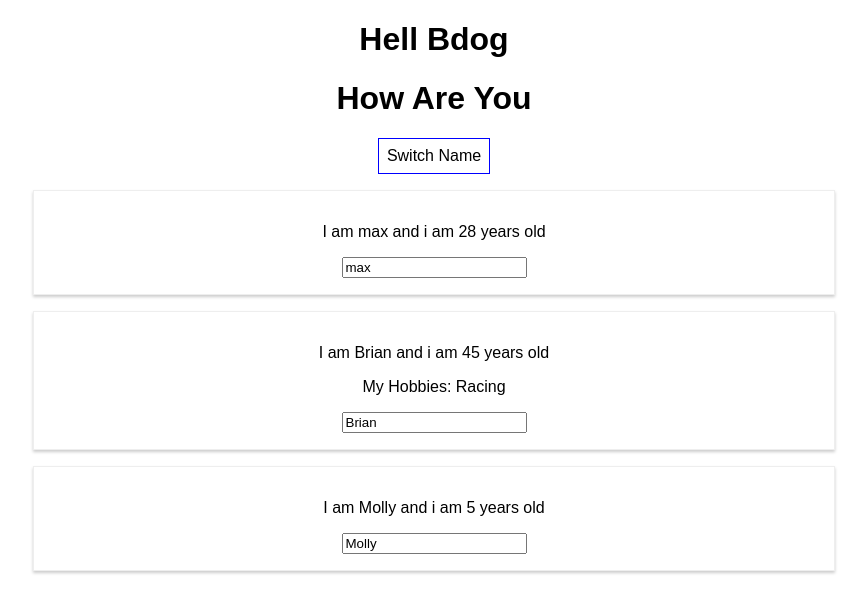
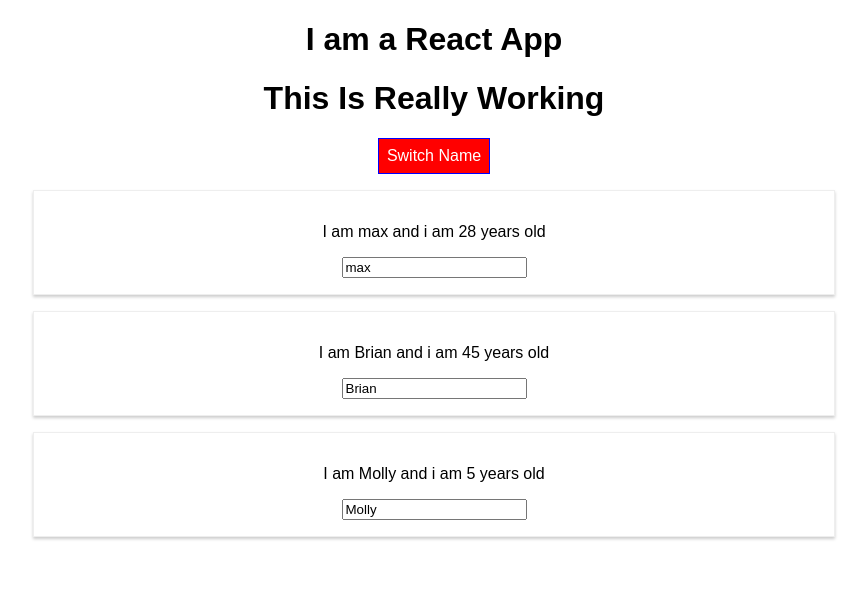
Before and after one commit to bdog72/burger, a React app: page / in a window 1280 px wide. Both pictures are taken after a click on the button "Switch Name". Shown: the whole page, without its empty margins (206-1073 px from the left). Built offline with nearby package versions, Linux system fonts and the light colour scheme; some packages are replaced by stand-ins of ours.

Commit message:
working on some styling

```diff
--- a/package.json
+++ b/package.json
@@ -31,8 +31,10 @@
     "html-webpack-plugin": "^2.30.1",
     "node-sass": "^4.6.1",
     "postcss-loader": "^2.0.8",
+    "radium": "^0.19.6",
     "raw-loader": "^0.5.1",
     "react": "^16.1.0",
+    "react-bootstrap": "^0.31.5",
     "react-dom": "^16.1.0",
     "react-hot-loader": "^3.0.0",
     "redbox-react": "^1.5.0",
--- a/src/components/App.js
+++ b/src/components/App.js
@@ -1,35 +1,39 @@
 import React, { Component } from 'react'
 import Person from './Person/Person'
+import Radium from 'radium'
 
 class App extends Component {
   state = {
     persons: [
-      { name: 'max', age: 28 },
-      { name: 'Brian', age: 45 },
-      { name: 'Molly', age: 5 }
+      { id: 'qrqrrq', name: 'max', age: 28 },
+      { id: 'ababab', name: 'Brian', age: 45 },
+      { id: 'nbnbnb', name: 'Molly', age: 5 }
     ],
     otherState: 'some other value',
     showPersons: false
   }
 
-  switchNameHandler = (newName) => {
-    this.setState({
-      persons: [
-        { name: newName, age: 28 },
-        { name: 'Brian', age: 45 },
-        { name: 'Molly', age: 2 }
-      ]
+  nameChangedHandler = (event, id) => {
+    const personIndex = this.state.persons.findIndex(p => {
+      return p.id === id
     })
+
+    const person = {
+      ...this.state.persons[personIndex]
+    }
+
+    person.name = event.target.value
+
+    const persons = [...this.state.persons]
+    persons[personIndex] = person
+
+    this.setState({ persons: persons })
   }
 
-  nameChangedHandler = (event) => {
-    this.setState({
-      persons: [
-        { name: 'max', age: 28 },
-        { name: event.target.value, age: 45 },
-        { name: 'Molly', age: 2 }
-      ]
-    })
+  deletePersonHandler = (personIndex) => {
+    const persons = [...this.state.persons]
+    persons.splice(personIndex, 1)
+    this.setState({persons: persons})
   }
 
   togglePersonsHandler = () => {
@@ -39,11 +43,16 @@ class App extends Component {
 
   render () {
     const style = {
-      backgroundColor: '#fff',
+      backgroundColor: 'green',
+      color: '#fff',
       font: 'inherit',
       border: '1px solid blue',
       padding: '8px',
-      cursor: 'pointer'
+      cursor: 'pointer',
+      ':hover': {
+        backgroundColor: 'lightgreen',
+        color: 'black'
+      }
     }
 
     let persons = null
@@ -51,27 +60,38 @@ class App extends Component {
     if (this.state.showPersons) {
       persons = (
         <div>
-          <Person
-            name={this.state.persons[0].name}
-            age={this.state.persons[0].age} />
-          <Person
-            name={this.state.persons[1].name}
-            age={this.state.persons[1].age}
-            click={() => this.switchNameHandler()}
-            changed={this.nameChangedHandler}>
-                My Hobbies: Racing
-          </Person>
-          <Person
-            name={this.state.persons[2].name}
-            age={this.state.persons[2].age} />
+          {this.state.persons.map((person, index) => {
+            return <Person
+              click={() => this.deletePersonHandler(index)}
+              name={person.name}
+              age={person.age}
+              key={person.id}
+              changed={(event) => this.nameChangedHandler(event, person.id)} />
+          })}
         </div>
       )
+      style.backgroundColor = 'red'
+      style[':hover'] = {
+        backgroundColor: 'salmon',
+        color: 'black'
+      }
+    }
+
+    // let classes = ['red', 'bold'].join(' ')
+
+    let classes = []
+    if (this.state.persons.length <= 2) {
+      classes.push('red')
+    }
+
+    if (this.state.persons.length <= 1) {
+      classes.push('bold')
     }
 
     return (
       <div className='app'>
-        <h1>Hell Bdog</h1>
-        <h1>How Are You</h1>
+        <h1>I am a React App</h1>
+        <h1 className={classes.join(' ')}>This Is Really Working</h1>
         <button
           style={style}
           onClick={this.togglePersonsHandler}>
@@ -83,4 +103,4 @@ class App extends Component {
   }
 }
 
-export default App
+export default Radium(App)
--- a/src/components/Person/Person.js
+++ b/src/components/Person/Person.js
@@ -1,5 +1,6 @@
 import React from 'react'
 import './Person.scss'
+import Radium from 'radium'
 
 const person = (props) => {
   return (
@@ -11,4 +12,4 @@ const person = (props) => {
   )
 }
 
-export default person
+export default Radium(person)
--- a/src/styles/screen.scss
+++ b/src/styles/screen.scss
@@ -15,3 +15,11 @@ body {
 .app {
   text-align: center;
 }
+
+.red {
+  color: red;
+}
+
+.bold {
+  font-weight: bold;
+}
```
Also changed, not shown: 1 other file.
